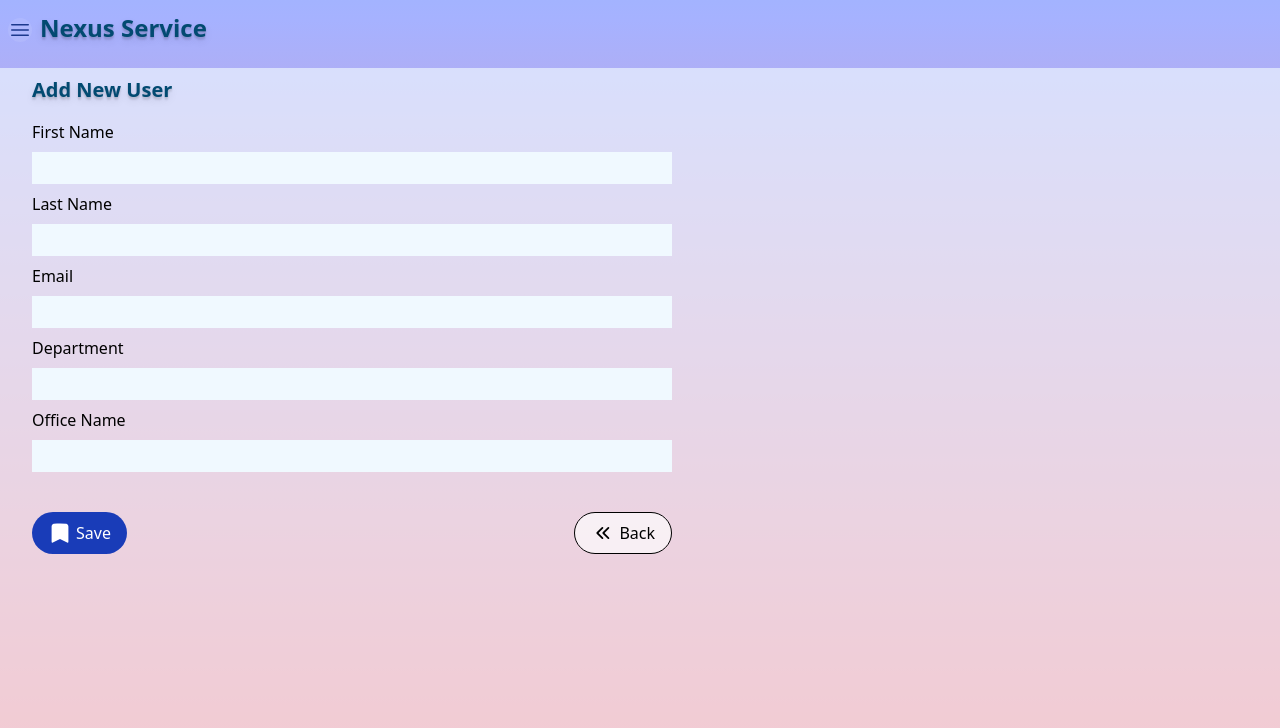
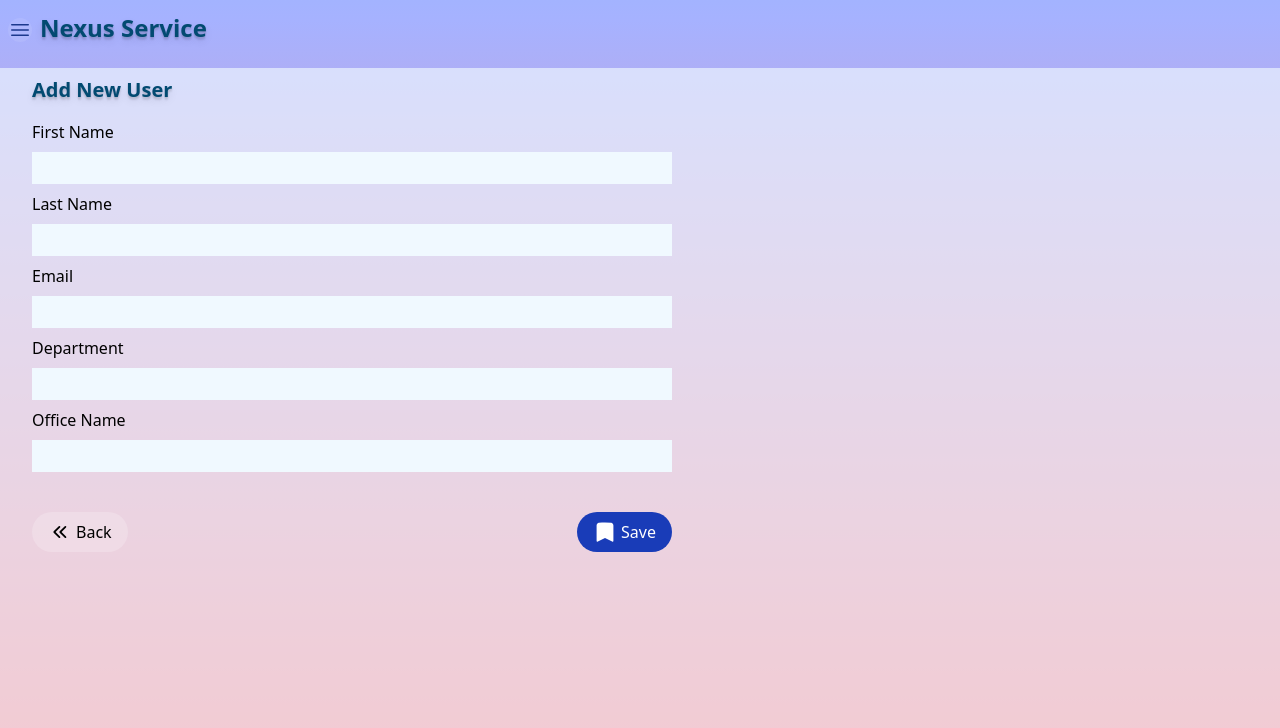
Before and after one commit to deskcodeFun/nexus-app, a Vue app: page /addUser in a window 1280 px wide. Shown: the top 728 px of the page. Built offline with nearby package versions, Linux system fonts and the light colour scheme.

Commit message:
modified:   src/components/users/UserAdd.vue switch positions button cancel and save chnages: background opacity of cancel button

```diff
--- a/src/components/users/UserAdd.vue
+++ b/src/components/users/UserAdd.vue
@@ -20,19 +20,19 @@
       <!-- Save Button -->
       <div class="flex flex-row justify-between">
         <button
+          @click="router.push('/user')"
+          type="button"
+          class="flex items-center justify-center bg-white/20 text-black hover:bg-gray-200 hover:scale-102 hover:text-blue-900 py-2 px-4 mt-8 rounded-full"
+        >
+          <ChevronDoubleLeftIcon class="h-6 w-6 mr-1" />
+          <span> Back </span>
+        </button>
+        <button
           class="flex items-center justify-center bg-blue-800 hover:bg-blue-900 hover:scale-102 text-white py-2 px-4 mt-8 rounded-full"
           type="submit"
         >
           <BookmarkIcon class="h-6 w-6 mr-1" />
           <span> Save </span>
-        </button>
-        <button
-          @click="router.push('/user')"
-          type="button"
-          class="flex items-center justify-center bg-white/65 text-black border-1 hover:bg-gray-900 hover:scale-102 hover:text-white py-2 px-4 mt-8 rounded-full"
-        >
-          <ChevronDoubleLeftIcon class="h-6 w-6 mr-1" />
-          <span> Back </span>
         </button>
       </div>
     </form>
```
